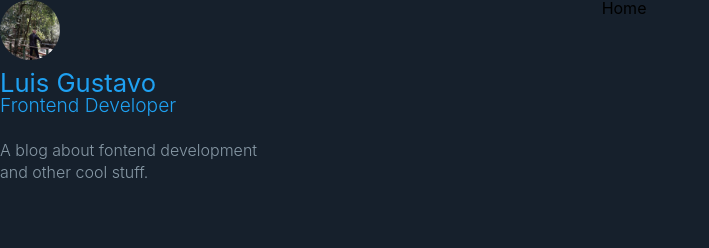
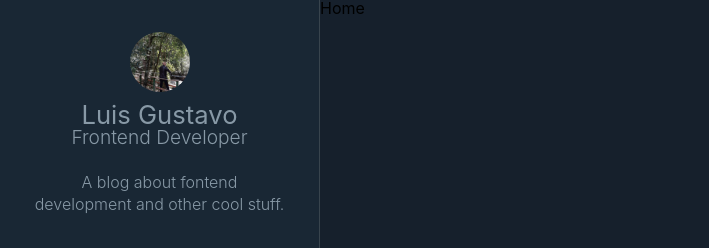
Before and after one commit to gustavoluisti/gatsby-blog, a Gatsby site: page / in a window 1280 px wide. Shown: the top 248 px of the page, without its empty margins (0-709 px from the left). Built offline with nearby package versions, Linux system fonts and the light colour scheme; Gatsby itself is replaced by a stand-in of ours.

Commit message:
Atualizacao

```diff
--- a/src/components/Layout/index.js
+++ b/src/components/Layout/index.js
@@ -1,6 +1,6 @@
 import React from "react"
 import PropTypes from "prop-types"
-import Profile from "../Profile"
+import Sidebar from "../Sidebar"
 
 import GlobalStyles from "../../styles/global"
 
@@ -10,9 +10,7 @@
   return (
     <S.LayoutWrapper>
       <GlobalStyles />
-      <aside>
-        <Profile />
-      </aside>
+      <Sidebar />
       <S.LayoutMain>{children}</S.LayoutMain>
     </S.LayoutWrapper>
   )
--- /dev/null
+++ b/src/components/Sidebar/index.js
@@ -0,0 +1,12 @@
+import React from "react"
+import Profile from "../Profile"
+
+import * as S from "./style"
+
+const Sidebar = () => (
+  <S.SidebarWrapper>
+    <Profile />
+  </S.SidebarWrapper>
+)
+
+export default Sidebar
--- /dev/null
+++ b/src/components/Sidebar/style.js
@@ -0,0 +1,14 @@
+import styled from "styled-components"
+
+export const SidebarWrapper = styled.aside`
+  align-items: center;
+  border-right: 1px solid #38444d;
+  background: #192734;
+  display: flex;
+  flex-direction: column;
+  height: 100vh;
+  position: fixed;
+  padding: 2rem;
+  text-align: center;
+  width: 20rem;
+`
```
